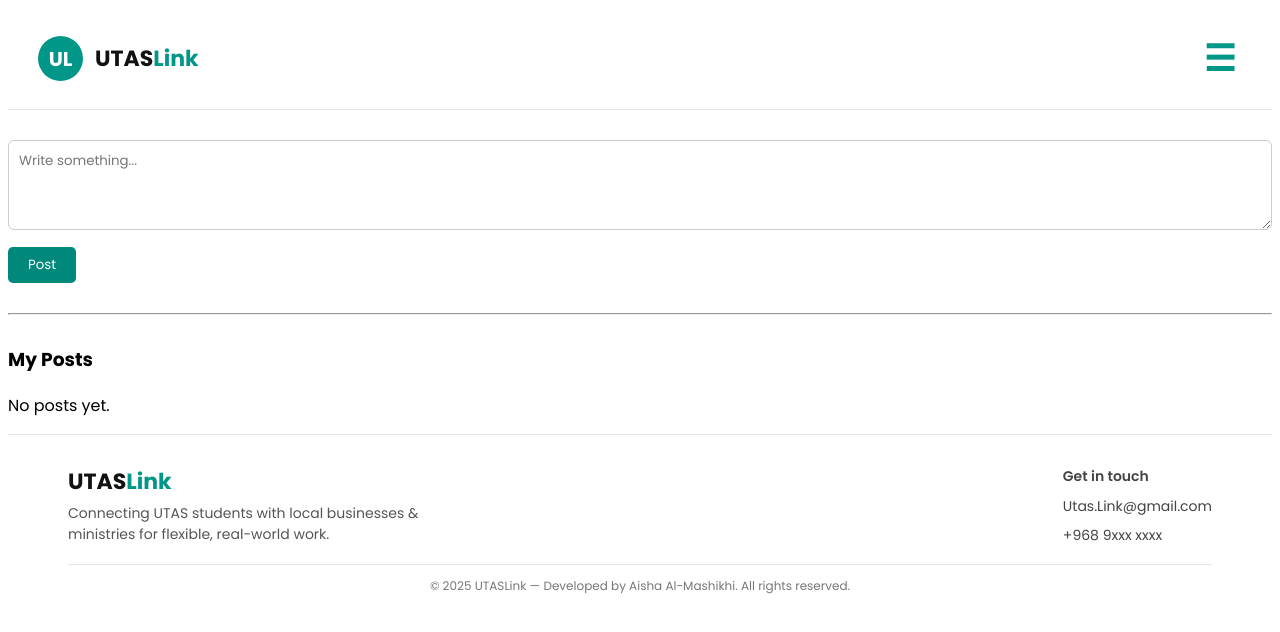
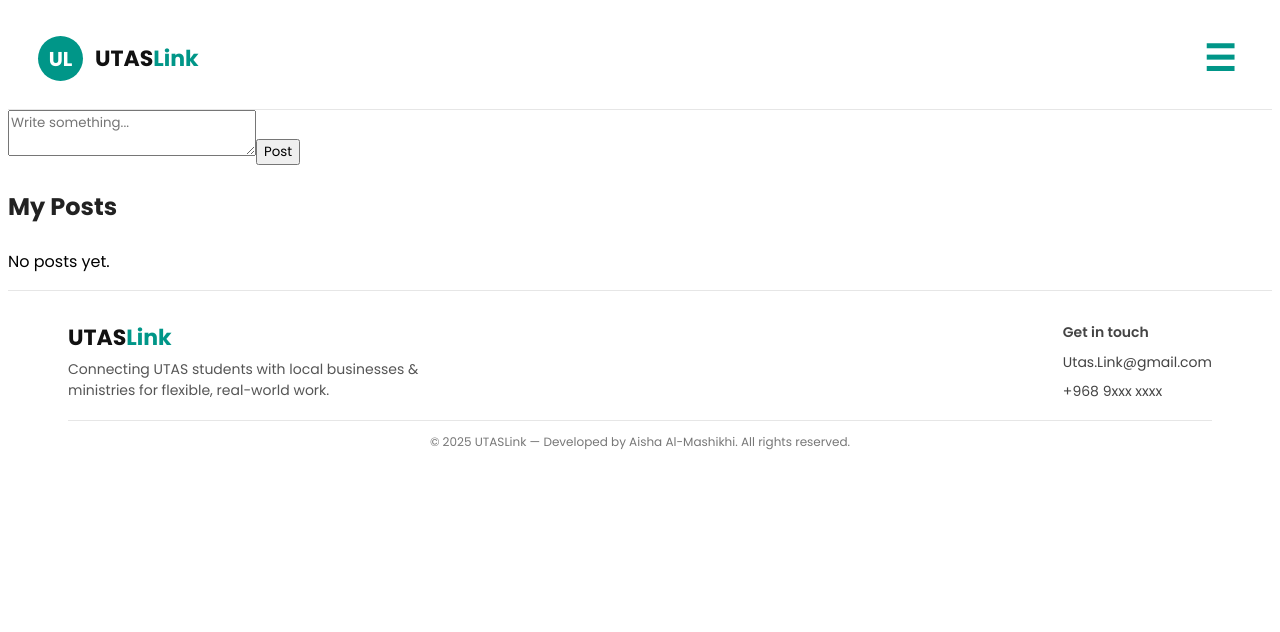
Before and after one commit to Aisha-Ahmed-Al-Mashikhi/utas-link-project, a React (Create React App) app in the folder client/: page /create-post in a window 1280 px wide. Shown: the top 632 px of the page. Built offline with nearby package versions, Linux system fonts and the light colour scheme.

Commit message:
Update CreatePost.jsx

```diff
--- a/client/src/Component/CreatePost.jsx
+++ b/client/src/Component/CreatePost.jsx
@@ -1,7 +1,13 @@
 import React, { useEffect, useState } from "react";
 import { useDispatch, useSelector } from "react-redux";
-import { addPost, fetchUserPosts, updatePost, deletePost } from "../Features/PostSlice";
+import {
+  addPost,
+  fetchUserPosts,
+  updatePost,
+  deletePost,
+} from "../Features/PostSlice";
 import moment from "moment";
+import "../Styles/CreatePost.css"; // ← ملف التصميم
 
 const CreatePost = () => {
   const dispatch = useDispatch();
@@ -12,14 +18,14 @@ const CreatePost = () => {
   const [editMode, setEditMode] = useState(false);
   const [editId, setEditId] = useState(null);
 
-  // Fetch user's posts
+  // Load user posts
   useEffect(() => {
     if (user?.email) {
       dispatch(fetchUserPosts(user.email));
     }
   }, [user, dispatch]);
 
-  // Add or Update post
+  // Submit new or updated post
   const handleSubmit = () => {
     if (!postMsg.trim()) return;
 
@@ -34,6 +40,7 @@ const CreatePost = () => {
           postMsg,
           email: user.email,
           name: user.name,
+          companyName: user.companyName,
         })
       );
     }
@@ -41,7 +48,7 @@ const CreatePost = () => {
     setPostMsg("");
   };
 
-  // Delete post with confirmation
+  // Delete post
   const handleDelete = (id) => {
     if (window.confirm("Are you sure you want to delete this post?")) {
       dispatch(deletePost(id));
@@ -56,89 +63,50 @@ const CreatePost = () => {
     setPostMsg(post.postMsg);
   };
 
+  // Auto detect student or company name
+  const getAuthorName = () => {
+    return user.companyName ?? user.name;
+  };
+
   return (
-    <div style={{ width: "100%", marginTop: "30px" }}>
-      {/* INPUT */}
+    <div className="post-page-container">
+      {/* INPUT BOX */}
+      <div className="create-box">
         <textarea
           placeholder="Write something..."
           value={postMsg}
           onChange={(e) => setPostMsg(e.target.value)}
-        style={{
-          width: "100%",
-          height: "90px",
-          border: "1px solid #ccc",
-          borderRadius: "6px",
-          padding: "10px",
-        }}
+          className="post-input"
         ></textarea>
 
-      <button
-        onClick={handleSubmit}
-        style={{
-          marginTop: "10px",
-          padding: "8px 20px",
-          background: "#00897b",
-          color: "#fff",
-          border: "none",
-          borderRadius: "5px",
-          cursor: "pointer",
-        }}
-      >
+        <button onClick={handleSubmit} className="post-btn">
           {editMode ? "Update" : "Post"}
         </button>
+      </div>
 
-      <hr style={{ margin: "30px 0" }} />
+      <h3 className="section-title">My Posts</h3>
 
-      {/* USER POSTS LIST */}
-      <h3>My Posts</h3>
+      {myPosts.length === 0 && <p className="no-posts">No posts yet.</p>}
 
-      {myPosts.length === 0 && <p>No posts yet.</p>}
+      {/* POSTS LIST */}
+      {myPosts.map((post) => (
+        <div key={post._id} className="post-card">
+          <div className="post-header">
+            <p className="author">{getAuthorName()}</p>
+            <p className="time">{moment(post.createdAt).fromNow()}</p>
+          </div>
 
-      {myPosts.map((post) => (
-        <div
-          key={post._id}
-          style={{
-            background: "#fff",
-            padding: "15px",
-            borderRadius: "8px",
-            marginBottom: "15px",
-            border: "1px solid #eee",
-          }}
-        >
-          <p style={{ fontWeight: "bold" }}>{user.name}</p>
-          <p style={{ fontSize: "13px", color: "#666" }}>
-            {moment(post.createdAt).fromNow()}
-          </p>
+          <p className="post-text">{post.postMsg}</p>
 
-          <p>{post.postMsg}</p>
-
-          <button
-            style={{
-              background: "#ffca28",
-              border: 0,
-              padding: "6px 15px",
-              borderRadius: "5px",
-              marginRight: "10px",
-              cursor: "pointer",
-            }}
-            onClick={() => handleEdit(post)}
-          >
+          <div className="btn-row">
+            <button className="edit-btn" onClick={() => handleEdit(post)}>
               Edit
             </button>
 
-          <button
-            style={{
-              background: "#e57373",
-              border: 0,
-              padding: "6px 15px",
-              borderRadius: "5px",
-              cursor: "pointer",
-              color: "white",
-            }}
-            onClick={() => handleDelete(post._id)}
-          >
+            <button className="delete-btn" onClick={() => handleDelete(post._id)}>
               Delete
             </button>
+          </div>
         </div>
       ))}
     </div>
```
Lines whose indentation alone changed are shown as unchanged.
